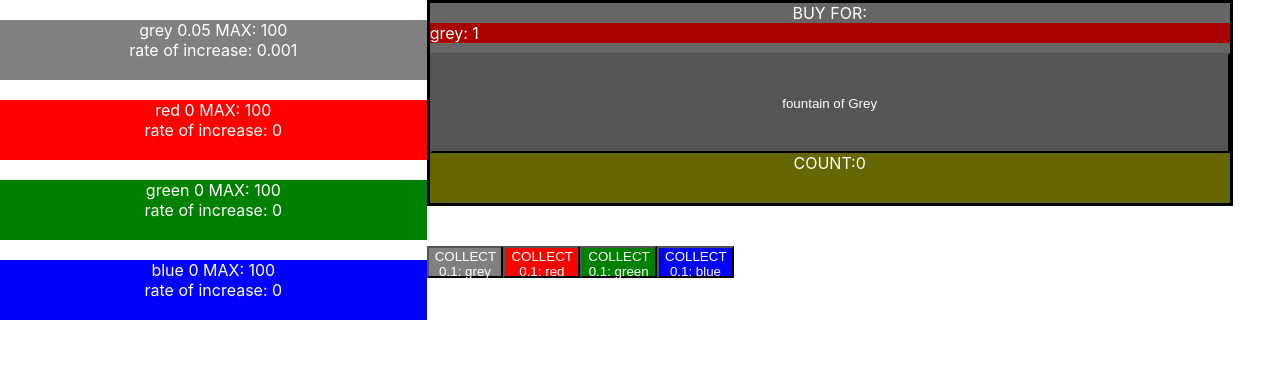
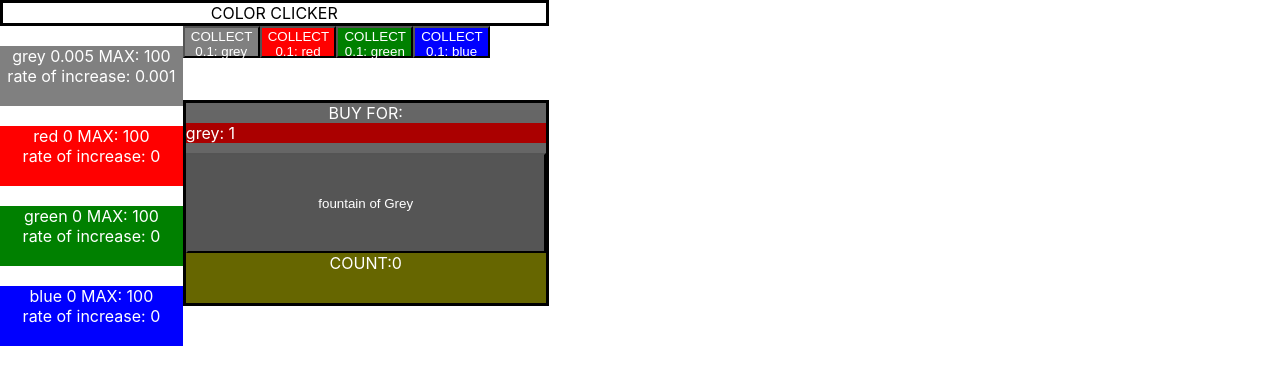
Before and after one commit to altruios/clicker-game, a React (Create React App) app: page / in a window 1280 px wide. Shown: the top 384 px of the page. Built offline with nearby package versions, Linux system fonts and the light colour scheme.

Commit message:
updates
some bug fixes, it is working as intended

```diff
--- a/src/App.js
+++ b/src/App.js
@@ -26,9 +26,14 @@ class App extends React.Component
     {
     const gameTick = setInterval(()=>
       {
+
       this.state.resources.forEach(resource=>this.tickResource(resource));
+    },1000);
+    const checkTicks = setInterval(()=>
+      {
       this.state.buildings.forEach(building=>this.checkBuyingStatus(building));
     },100);
+
   }
 
   tickResource(resource)
@@ -63,27 +68,12 @@ class App extends React.Component
       const unlocks = targetBuilding.unlocks;
       if(unlocks.length>0)
         {
-        unlocks.forEach(whatToUnlock=>
-          {
-          if(whatToUnlock.type == "resource")
-            {
-            this.setState((prevState)=>
-              {
-              const newResources = prevState.resources.map(resource=>
-                {
-                if(whatToUnlock.name === resource.name)
-                  {
-                  resource.isUnlocked = true;
-                }
-                return resource;
-              });
-              return {resources:newResources}
-            });
+        unlocks.forEach(whatToUnlock=>this.unlock(whatToUnlock));
+
          }
 
 
-        });
-      }
+
       this.buy(targetBuilding);
     }
   }
@@ -97,26 +87,25 @@ class App extends React.Component
 
       const newResources= prevState.resources.map(resource=>
         {
-        const targetCost = increaseObjectArray.find(x=>x.name === resource.name);
+        const targetCost = costObjectArray.find(x=>x.name === resource.name);
+        const targetIncrease = increaseObjectArray.find(x=>x.name===resource.name);
+        if(targetIncrease)
+          {
+           console.log("increasing the maximum of resource:",resource)
+          const buildingCount = (building.count + 1);
+          const subject = building.subjectsOfIncrease.find(x=>x.name===resource.name);
+          const subMax = subject.max;
+          const subAmount = subject.amount;
+          resource.max = Number((resource.max + subMax).toFixed(4));
+          resource.changePerTick = Number((resource.changePerTick + subAmount).toFixed(5));
+        }
         if(targetCost)
           {
-           console.log(targetCost.amount, resource.max)
-           console.log(resource.amount);
-           console.log(building.subjectsOfIncrease.find(x=>x.name===resource.name).max)
-          resource.amount = Number((resource.amount - targetCost.amount).toFixed(4));
-          console.log(resource.amount);
+           console.log("this costs this much:", resource.name, targetCost.cost)
+          resource.amount = Number((resource.amount - targetCost.cost).toFixed(4));
+        }
 
-          const buildingCount = (building.count + 1);
-          const subject = building.subjectsOfIncrease.find(x=>x.name===resource.name);
-          console.log("subject", subject);
-          console.log(buildingCount);
-          const subMax = subject.max;
-          const subAmount = subject.amount;
-          console.log(subAmount);
-          console.log(resource.max);
-          resource.max = Number((resource.max + buildingCount * subMax).toFixed(4));
-          resource.changePerTick = Number((0.001 + buildingCount*subAmount).toFixed(5));
-        }
+
         return resource;
       });
       const newBuildings = prevState.buildings.map(build=>
@@ -142,13 +131,25 @@ class App extends React.Component
   }
   unlock(whatToUnlock)
     {
-
+    if(whatToUnlock.type == "resource")
+      {
+      this.setState((prevState)=>
+        {
+        const newResources = prevState.resources.map(resource=>
+          {
+          if(whatToUnlock.name === resource.name)
+            {
+            resource.isUnlocked = true;
+          }
+          return resource;
+        });
+        return {resources:newResources}
+      });
+    }
   }
   handleClicker(event)
     {
     const {name, value} = event.target;
-    console.log("clicked:", name);
-    console.log(this.state);
     this.setState(prevState=>
       {
       const targetClicker = prevState.clickers.find(x=>x.name ===name);
@@ -160,11 +161,12 @@ class App extends React.Component
             resource.amount = Number(Math.min(resource.max,resource.amount + targetIncrease.amount).toFixed(4));
           }
           return resource;
-        })
+        });
 
 
       return {resources:newResources}
-    })
+    });
+
   }
 
   checkBuyingStatus(building)
@@ -226,7 +228,7 @@ class App extends React.Component
       {
       return(
         <Building
-
+          key={buildingData.id}
           name ={buildingData.name}
           handleBuildingBuy={this.handleBuildingBuy}
           buyPrice={buildingData.buyPrice}
@@ -234,15 +236,12 @@ class App extends React.Component
           subjectsOfIncrease = {buildingData.subjectsOfIncrease}
           isBuyable = {buildingData.isBuyable}
           isUnlocked = {buildingData.isUnlocked}
-          key={buildingData.name}
 
         />)
     });
     const resources = this.state.resources.map(resourceData=>
       {
-
       return(
-
         <Resource
           name ={resourceData.name}
           max = {resourceData.max}
@@ -253,7 +252,6 @@ class App extends React.Component
 
         />)
     });
-
     const clickers = this.state.clickers.map(clickerData=>
       {
       return(
@@ -265,20 +263,15 @@ class App extends React.Component
         />
 
       )
-    })
-
-
-
-
+    });
     return (
-
       <div className="App">
+        <div className="title">COLOR CLICKER</div>
         <div className="buildingContainer">{buildings}</div>
         <div className="resourceContainer">{resources}</div>
         <div className="clickerContainer">{clickers}</div>
       </div>
     );
   }
-
 }
 export default App;
--- a/src/gameData.js
+++ b/src/gameData.js
@@ -5,42 +5,41 @@ const gameData={
 	buildingData:
 		[
 			{
+			id:0,
 			name:"fountain of Grey",
 			buyPrice:[{name:"grey", cost: 1}],
 			count:0,
 			subjectsOfIncrease:[{name:"grey", amount: 0.01, max: 120}],
 			unlocks:[],
-
 			increaseRatio:1.3,
          	isBuyable:false,
            	isUnlocked:true
         },
-
 			{
+			id:1,
 			name:"fountain of red",
 			buyPrice:[{name:"grey", cost: 0.5}, {name:"red", cost: 1}],
 			count:0,
 			subjectsOfIncrease:[{name:"red", amount: 0.01, max: 120}],
 			unlocks:[],
-
+			increaseRatio:2,
+         	isBuyable:false,
+           	isUnlocked:false
+        },
+			{
+			id:2,
+			name:"fountain of green",
+			buyPrice:[{name:"grey", cost: 0.5}, {name:"green", cost: 1}],
+			count:0,
+			subjectsOfIncrease:[{name:"green", amount: 0.01, max: 120}],
+			unlocks:[],
 			increaseRatio:2,
          	isBuyable:false,
            	isUnlocked:false
         },
 
 			{
-			name:"fountain of green",
-			buyPrice:[{name:"grey", cost: 0.5}, {name:"green", cost: 1}],
-			count:0,
-			subjectsOfIncrease:[{name:"green", amount: 0.01, max: 120}],
-						unlocks:[],
-
-			increaseRatio:2,
-         	isBuyable:false,
-           	isUnlocked:false
-         	 },
-
-			{
+			id:3,
 			name:"fountain of blue",
 			buyPrice:[{name:"grey", cost: 0.5}, {name:"blue", cost: 1}],
 			count:0,
@@ -52,6 +51,7 @@ const gameData={
            	isUnlocked:false
         },
          	{
+         	id:4,
 			name:"fountain of white",
 			buyPrice:[{name:"grey", cost: 0.5}, {name:"red", cost: 1},{name:"green", cost: 1},{name:"blue", cost: 1}],
 			count:0,
@@ -62,6 +62,7 @@ const gameData={
            	isUnlocked:false
         },
 			{
+			id:5,
 			name:"fountain of purple",
 			buyPrice:[{name:"red", cost: 50}, {name:"blue", cost: 50}],
 			count:0,
@@ -70,9 +71,9 @@ const gameData={
 			increaseRatio:2,
          	isBuyable:false,
            	isUnlocked:false
-         	 }
-         	 ,
+        },
 			{
+			id:6,
 			name:"fountain of teal",
 			buyPrice:[{name:"green", cost: 50}, {name:"blue", cost: 50}],
 			count:0,
@@ -81,9 +82,9 @@ const gameData={
 			increaseRatio:2,
          	isBuyable:false,
            	isUnlocked:false
-         	 }
-         	 ,
+        },
 			{
+			id:7,
 			name:"fountain of orange",
 			buyPrice:[{name:"red", cost: 50}, {name:"green", cost: 50}],
 			count:0,
@@ -116,7 +117,7 @@ const gameData={
 			subjectsOfIncrease:[{name:"green", amount: 0.01, max:10}],
            	isUnlocked:true,
            	amount:0.1
-           }     ,
+        },
            	{
 			name:"blue",
 			building:true,
--- a/src/index.css
+++ b/src/index.css
@@ -14,11 +14,16 @@ code {
 .App{
 	display:grid;
 	grid-template-areas:
-	"resourceContainer buildingContainer"
-	"resourceContainer clickerContainer";
-	grid-template-columns: 2fr 4fr;
+	" title title "
+	" resourceContainer clickerContainer "
+	" resourceContainer buildingContainer ";
+	grid-template-columns: 1fr 2fr 4fr;
 }
+.title{
+	grid-area: title;
+	border:solid;
 
+}
 
 .resourceContainer
 	{
@@ -31,6 +36,8 @@ code {
 	grid-area:buildingContainer;
 	display:flex;
 	flex-flow: row wrap;
+	overflow-y: scroll;
+	max-height: 90vh;
 }
 .clickerContainer{
 	grid-area:clickerContainer;
```
Lines whose indentation alone changed are shown as unchanged.
